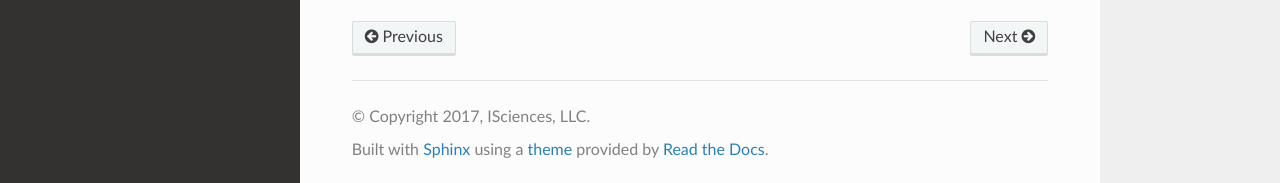
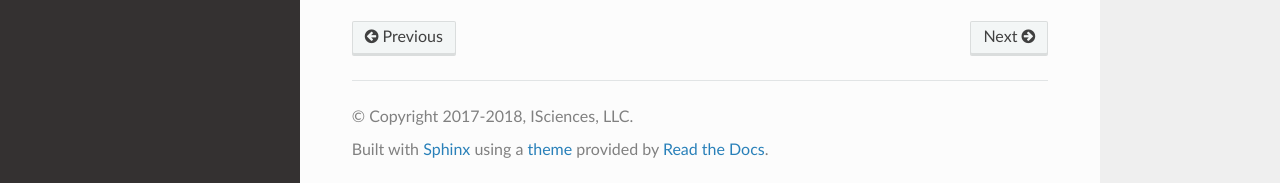
Before and after one commit to isciences/wsim, a Sphinx documentation site: the page built from docs/obtaining.rst, in a window 1280 px wide and 1286 px high. Shown: the part 1100-1283 px from the top of the window. Built offline with Sphinx 7.4.7 and the Read the Docs theme 2.0.0, drawn with Linux system fonts in a browser that asks for light colours.

Commit message:
Update copyright date

```diff
--- a/docs/conf.py
+++ b/docs/conf.py
@@ -52,7 +52,7 @@ master_doc = 'index'
 
 # General information about the project.
 project = 'WSIM'
-copyright = '2017, ISciences, LLC'
+copyright = '2017-2018, ISciences, LLC'
 author = 'ISciences, LLC'
 
 # The version info for the project you're documenting, acts as replacement for
```
